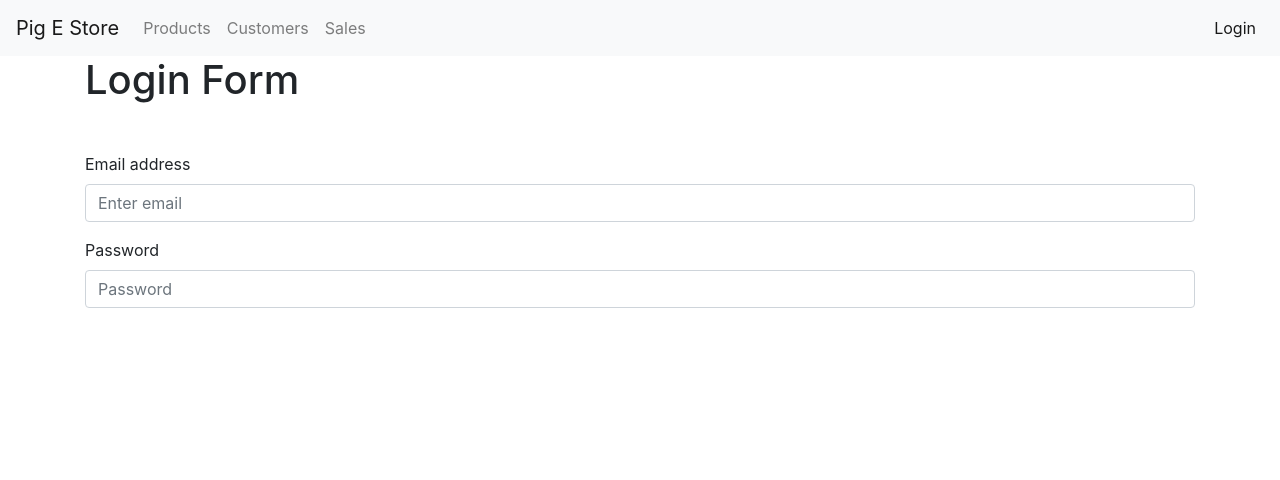
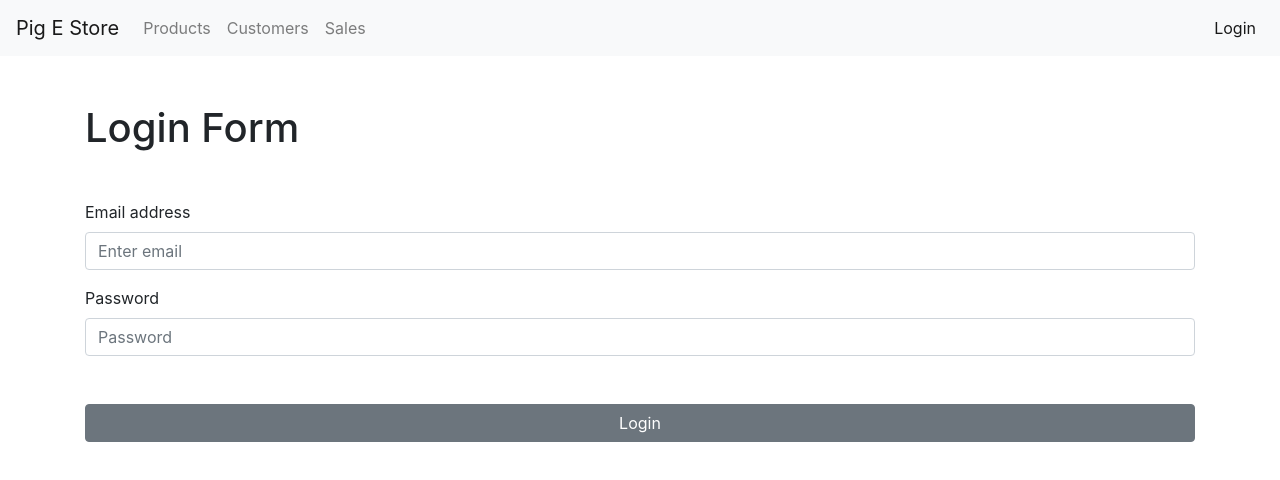
Before and after one commit to ariozone/e-store, a React (Create React App) app: page /login in a window 1280 px wide. Shown: the top 480 px of the page. Built offline with nearby package versions, Linux system fonts and the light colour scheme.

Commit message:
Add a submit button to the form and name it Login.#5

```diff
--- a/src/components/loginForm.jsx
+++ b/src/components/loginForm.jsx
@@ -24,6 +24,9 @@ export default class LoginForm extends Component {
               placeholder="Password"
             />
           </div>
+          <button type="submit" className="btn btn-secondary btn-block my-5">
+            Login
+          </button>
         </form>
       </div>
     )
--- a/src/components/navBar.jsx
+++ b/src/components/navBar.jsx
@@ -3,7 +3,7 @@ import { Link, NavLink } from "react-router-dom"
 
 const NavBar = props => {
   return (
-    <nav className="navbar navbar-expand-lg navbar-light bg-light">
+    <nav className="navbar navbar-expand-lg navbar-light bg-light mb-5">
       <Link className="navbar-brand" to="/">
         Pig E Store
       </Link>
```
